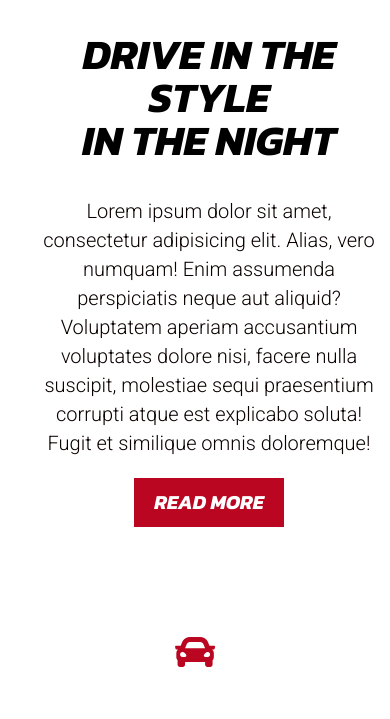
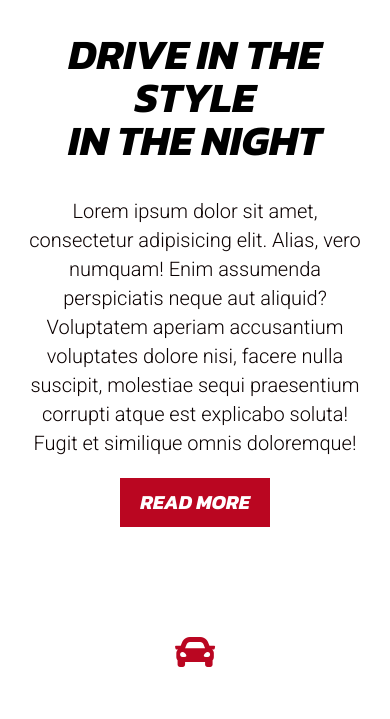
Before and after one commit to oleglzvt/oleg-lozovatyi-project-one, a plain HTML site: page index.html in a window 390 px wide. Shown: the part 2259-2978 px from the top of the page. Drawn offline with Linux system fonts and the light colour scheme.

Commit message:
fixed the section-4 margins on mobile, final version

```diff
--- a/styles/style.css
+++ b/styles/style.css
@@ -407,6 +407,10 @@ input {
         width: 100%;
     }
 
+    .section-4 .subsection {
+        margin-left: 0;
+    }
+
     .section-4 button {
         margin-bottom: 10%;
     }
```
